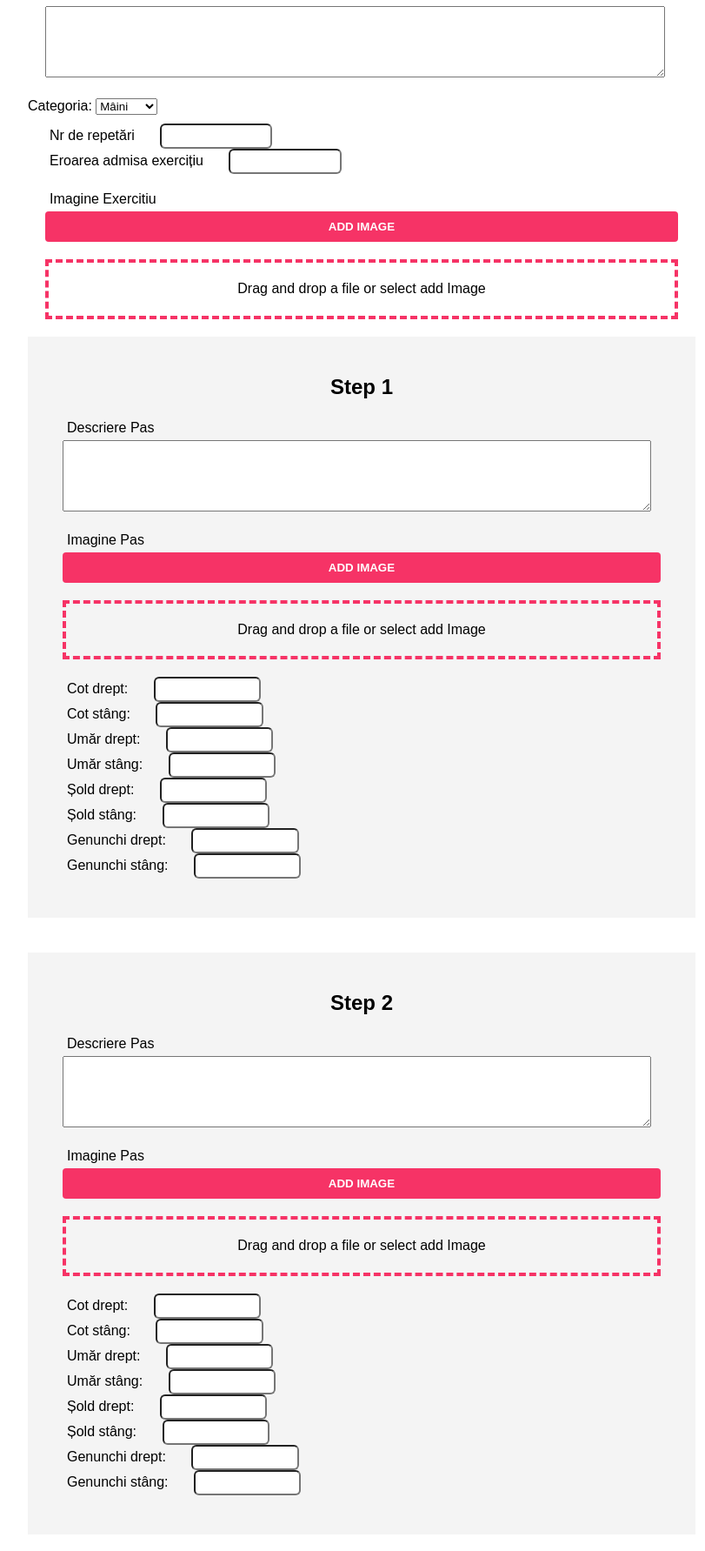
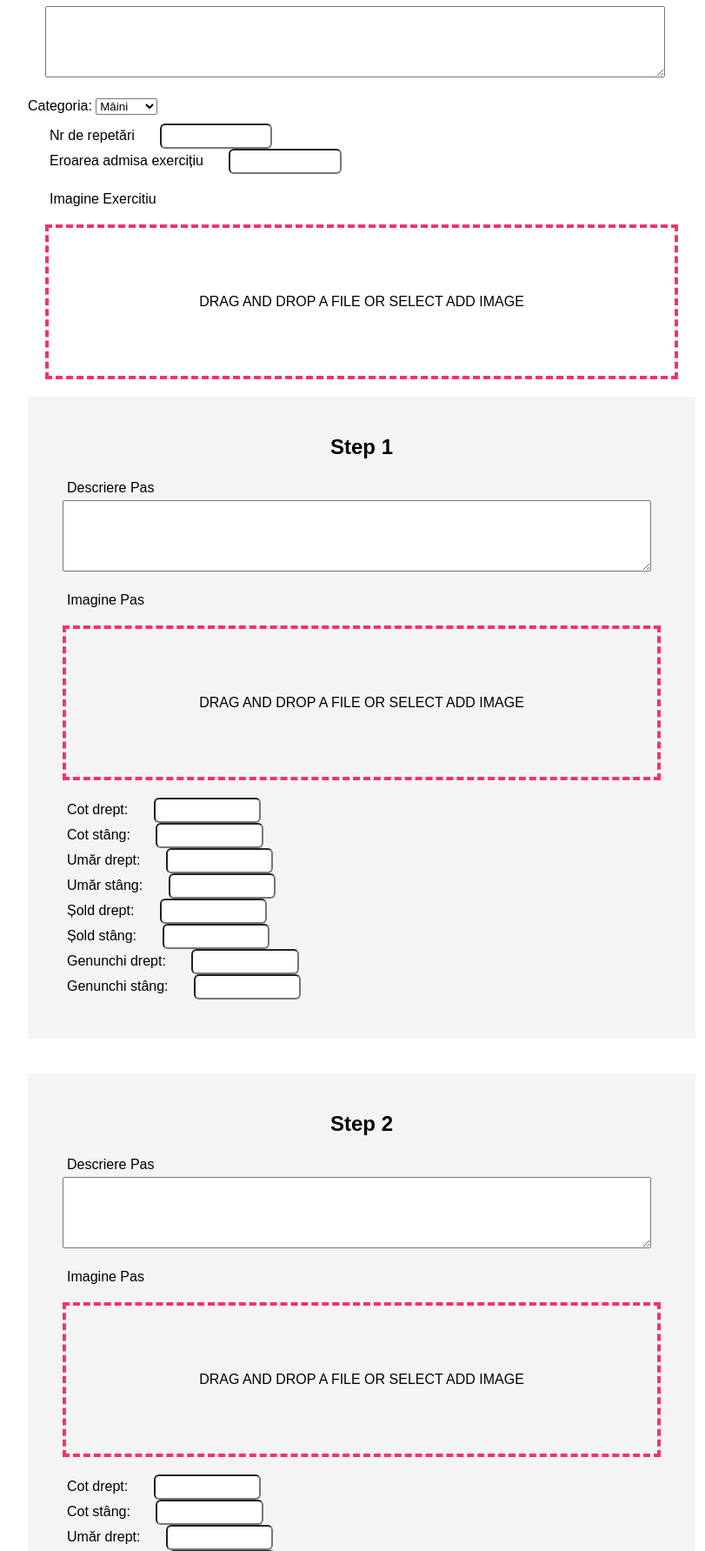
Before and after one commit to bugavlad96/ReFit, a Python web app: template flask/templates/add_ex.html in a window 1280 px wide. Shown: the part 318-2101 px from the top of the page at 87% size, without its empty margins (224-1035 px from the left). Run offline with Jinja, Linux system fonts and the light colour scheme; the template is opened without the code that fills it, so the values that code supplies are empty.

Commit message:
cann add photos in add ex template, now need to handle them

```diff
--- a/flask/static/add_ex.js
+++ b/flask/static/add_ex.js
@@ -1,33 +1,35 @@
-
 function readURL(input) {
   if (input.files && input.files[0]) {
     var reader = new FileReader();
+    var $fileUpload = $(input).closest('.file-upload');
+
     reader.onload = function(e) {
-      $('.image-upload-wrap').hide();
-      $('.file-upload-image').attr('src', e.target.result);
-      $('.file-upload-content').show();
-      $('.image-title').html(input.files[0].name);
+      $fileUpload.find('.image-upload-wrap').hide();
+      $fileUpload.find('.file-upload-image').attr('src', e.target.result);
+      $fileUpload.find('.file-upload-content').show();
+      $fileUpload.find('.image-title').html(input.files[0].name);
     };
 
     reader.readAsDataURL(input.files[0]);
-
   } else {
-    removeUpload();
+    removeUpload(input);
   }
 }
 
-function removeUpload() {
-  $('.file-upload-input').replaceWith($('.file-upload-input').clone());
-  $('.file-upload-content').hide();
-  $('.image-upload-wrap').show();
+function removeUpload(input) {
+  var $fileUpload = $(input).closest('.file-upload');
+
+  $fileUpload.find('.file-upload-input').replaceWith($fileUpload.find('.file-upload-input').clone());
+  $fileUpload.find('.file-upload-content').hide();
+  $fileUpload.find('.image-upload-wrap').show();
 }
 
 $(document).ready(function() {
   $('.image-upload-wrap').bind('dragover', function() {
-    $('.image-upload-wrap').addClass('image-dropping');
+    $(this).addClass('image-dropping');
   });
 
   $('.image-upload-wrap').bind('dragleave', function() {
-    $('.image-upload-wrap').removeClass('image-dropping');
+    $(this).removeClass('image-dropping');
   });
 });
--- a/flask/templates/add_ex.html
+++ b/flask/templates/add_ex.html
@@ -41,18 +41,16 @@
       <div class="form-group">
         <label>Imagine Exercitiu</label>
             <div class="file-upload">
-          <button class="file-upload-btn" type="button" onclick="$('.file-upload-input').trigger( 'click' )">Add Image</button>
-
               <div class="image-upload-wrap">
-            <input class="file-upload-input" type='file' onchange="readURL(this);" accept="image/*" />
+                <input class="file-upload-input" type="file" onchange="readURL(this)" accept="image/*" />
                 <div class="drag-text">
-              <h4 style="font-weight: lighter;">Drag and drop a file or select add Image</h4>
+                  <h3>Drag and drop a file or select add Image</h3>
                 </div>
               </div>
               <div class="file-upload-content">
                 <img class="file-upload-image" src="#" alt="your image" />
                 <div class="image-title-wrap">
-              <button type="button" onclick="removeUpload()" class="remove-image">Remove <span class="image-title">Uploaded Image</span></button>
+                  <button type="button" onclick="removeUpload(this)" class="remove-image">Remove <span class="image-title">Uploaded Image</span></button>
                 </div>
               </div>
             </div>
@@ -68,18 +66,16 @@
       <div class="form-group">
         <label>Imagine Pas</label>
             <div class="file-upload">
-          <button class="file-upload-btn" type="button" onclick="$('.file-upload-input').trigger( 'click' )">Add Image</button>
-
               <div class="image-upload-wrap">
-            <input class="file-upload-input" type='file' onchange="readURL(this);" accept="image/*" />
+                <input class="file-upload-input" type="file" onchange="readURL(this)" accept="image/*" />
                 <div class="drag-text">
-              <h4 style="font-weight: lighter;">Drag and drop a file or select add Image</h4>
+                  <h3>Drag and drop a file or select add Image</h3>
                 </div>
               </div>
               <div class="file-upload-content">
                 <img class="file-upload-image" src="#" alt="your image" />
                 <div class="image-title-wrap">
-              <button type="button" onclick="removeUpload()" class="remove-image">Remove <span class="image-title">Uploaded Image</span></button>
+                  <button type="button" onclick="removeUpload(this)" class="remove-image">Remove <span class="image-title">Uploaded Image</span></button>
                 </div>
               </div>
             </div>
@@ -136,18 +132,16 @@
       <div class="form-group">
         <label>Imagine Pas</label>
             <div class="file-upload">
-          <button class="file-upload-btn" type="button" onclick="$('.file-upload-input').trigger( 'click' )">Add Image</button>
-
               <div class="image-upload-wrap">
-            <input class="file-upload-input" type='file' onchange="readURL(this);" accept="image/*" />
+                <input class="file-upload-input" type="file" onchange="readURL(this)" accept="image/*" />
                 <div class="drag-text">
-              <h4 style="font-weight: lighter;">Drag and drop a file or select add Image</h4>
+                  <h3>Drag and drop a file or select add Image</h3>
                 </div>
               </div>
               <div class="file-upload-content">
                 <img class="file-upload-image" src="#" alt="your image" />
                 <div class="image-title-wrap">
-              <button type="button" onclick="removeUpload()" class="remove-image">Remove <span class="image-title">Uploaded Image</span></button>
+                  <button type="button" onclick="removeUpload(this)" class="remove-image">Remove <span class="image-title">Uploaded Image</span></button>
                 </div>
               </div>
             </div>
@@ -204,18 +198,16 @@
       <div class="form-group">
         <label>Imagine Pas</label>
             <div class="file-upload">
-          <button class="file-upload-btn" type="button" onclick="$('.file-upload-input').trigger( 'click' )">Add Image</button>
-
               <div class="image-upload-wrap">
-            <input class="file-upload-input" type='file' onchange="readURL(this);" accept="image/*" />
+                <input class="file-upload-input" type="file" onchange="readURL(this)" accept="image/*" />
                 <div class="drag-text">
-              <h4 style="font-weight: lighter;">Drag and drop a file or select add Image</h4>
+                  <h3>Drag and drop a file or select add Image</h3>
                 </div>
               </div>
               <div class="file-upload-content">
                 <img class="file-upload-image" src="#" alt="your image" />
                 <div class="image-title-wrap">
-              <button type="button" onclick="removeUpload()" class="remove-image">Remove <span class="image-title">Uploaded Image</span></button>
+                  <button type="button" onclick="removeUpload(this)" class="remove-image">Remove <span class="image-title">Uploaded Image</span></button>
                 </div>
               </div>
             </div>
```
Lines whose indentation alone changed are shown as unchanged.
